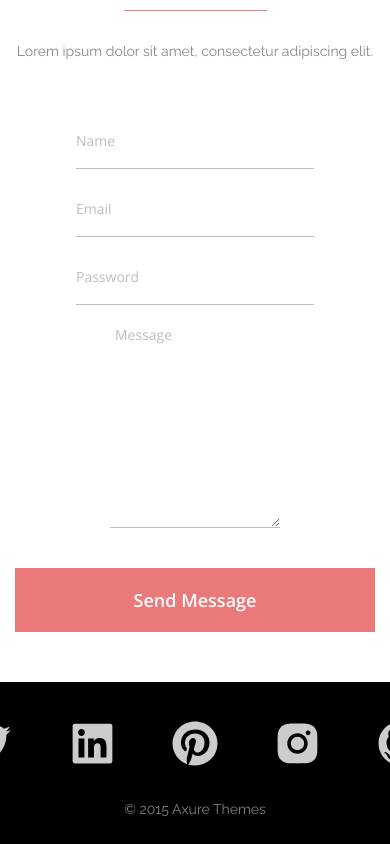
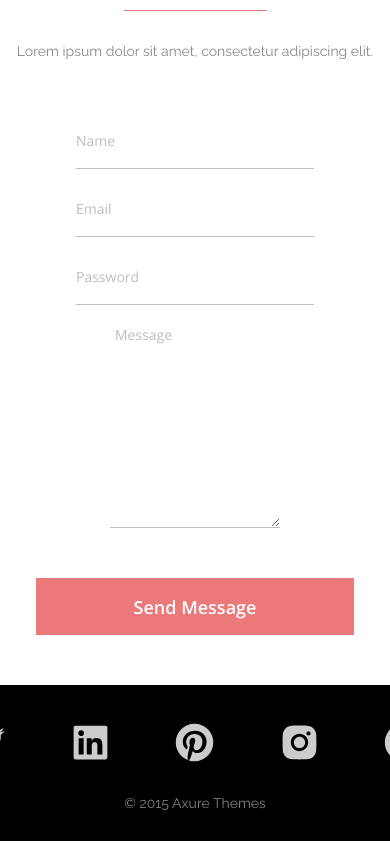
Before and after one commit to arti876/tms-project-1, a plain HTML site: page index.html in a window 390 px wide. Shown: the part 4863-5707 px from the top of the page. Drawn offline with nearby package versions, Linux system fonts and the light colour scheme.

Commit message:
commit-tablet

```diff
--- a/css/style-tablet.css
+++ b/css/style-tablet.css
@@ -604,23 +604,25 @@ fieldset {
 }
 
 .contact-form input[type="submit"] {
-	width: 370px;
+	width: 318px;
 	border: none;
-	margin-top: 20px;
+	margin-top: 30px;
 	font-size: 18px;
+	padding-top: 17px;
+	padding-bottom: 16px;
 }
 
 footer {
 	background-color: #000;
 	padding-top: 35px;
-	padding-bottom: 27px;
+	padding-bottom: 30px;
 }
 
 .copyright-content {
 	display: flex;
 	flex-direction: column;
 	align-items: center;
-	gap: 27.8px;
+	gap: 27px;
 }
 
 .copyright-content p {
@@ -628,5 +630,5 @@ footer {
 }
 
 .copyright-content img {
-	width: 53.2px;
+	width: 45px;
 }
```
